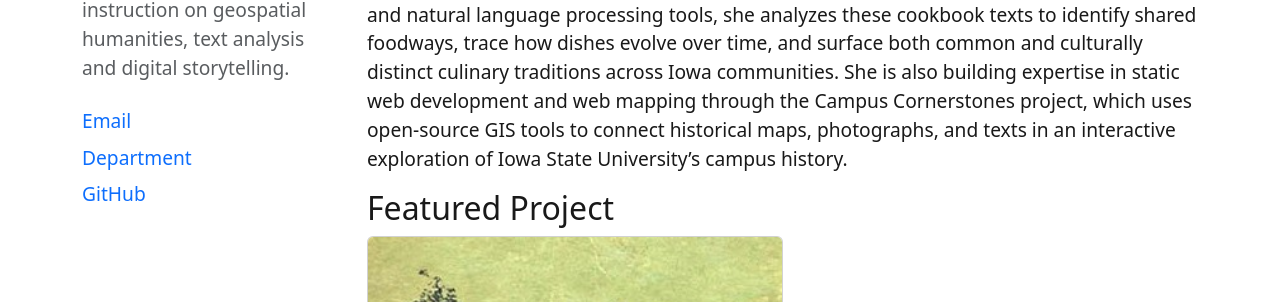
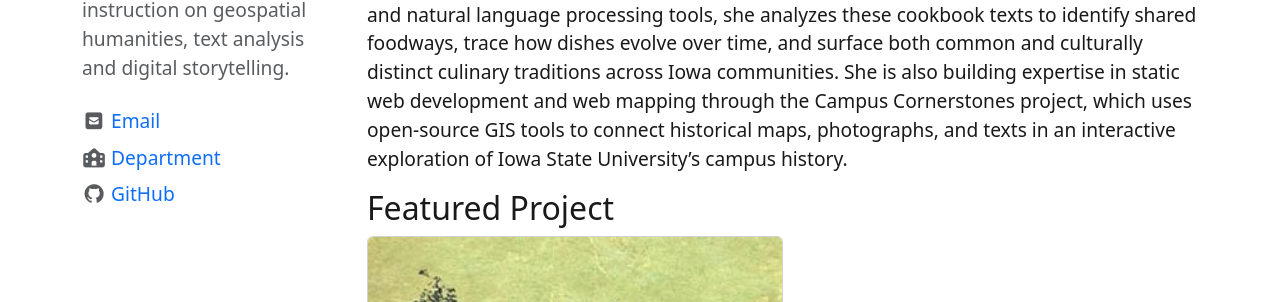
Before and after one commit to emanderson811/ridnour-portfolio, a Jekyll site: the page built from index.md, in a window 1280 px wide. Shown: the part 489-791 px from the top of the page. Built offline with Jekyll 4.4.1, drawn with Linux system fonts in a browser that asks for light colours; nearby versions of some CDN libraries.

Commit message:
update template

```diff
--- a/_config.yml
+++ b/_config.yml
@@ -13,9 +13,9 @@ title: Erin Ridnour
 description: "Professional Portfolio"
 year: 2025
 author: Erin Ridnour
+bio: "Erin Ridnour is a digital scholarship librarian at Iowa State University Library specializing in project management and instruction on geospatial humanities, text analysis and digital storytelling."
 # personal urls
 image: /assets/img/Ridnour_Erin.png
-bio: "Erin Ridnour is a digital scholarship librarian at Iowa State University Library specializing in project management and instruction on geospatial humanities, text analysis and digital storytelling."
 email: emanders@iastate.edu
 github: https://github.com/emanderson811
 school: https://digital.lib.iastate.edu/
@@ -62,6 +62,10 @@ navbar-color: navbar-light
 # Choose from bg-primary, bg-secondary, bg-success, bg-danger, bg-warning, bg-info, bg-light, bg-dark, bg-white
 navbar-background: bg-light
 
+# ICONS [optional!]
+# Generates icons for sidebar information from https://fontawesome.com/
+fontawesome: true
+
 # BOOTSWATCH THEMES [optional!]
 # You can replace the standard Bootstrap theme with a Bootswatch (https://github.com/thomaspark/bootswatch) option
 # Choose from: cerulean; cosmo; cyborg; darkly; flatly; journal; litera; lumen; lux; materia; minty; pulse; sandstone; simplex; sketchy; slate; solar; spacelab; superhero; united; yeti
--- a/_includes/template/head.html
+++ b/_includes/template/head.html
@@ -8,7 +8,7 @@
 <!-- built with bootstrap5-template https://github.com/thecdil/bootstrap5-template -->
 <meta name="generator" content="thecdil/bootstrap5-template">
 <link rel="shortcut icon" type="image/x-icon" href="{{ '/favicon.ico' | relative_url }}">
-
+{%- if site.fontawesome == true -%}<link rel="stylesheet" href="https://cdnjs.cloudflare.com/ajax/libs/font-awesome/7.0.1/css/all.min.css" crossorigin="anonymous">{%- endif -%}
 <link rel="stylesheet" href="{{ '/assets/lib/bootstrap.min.css' | relative_url }}">
 {% if page.head %}{% include {{ page.head }} %}{% endif %}
 {% if layout.head %}{% include {{ layout.head }} %}{% endif %}
```
